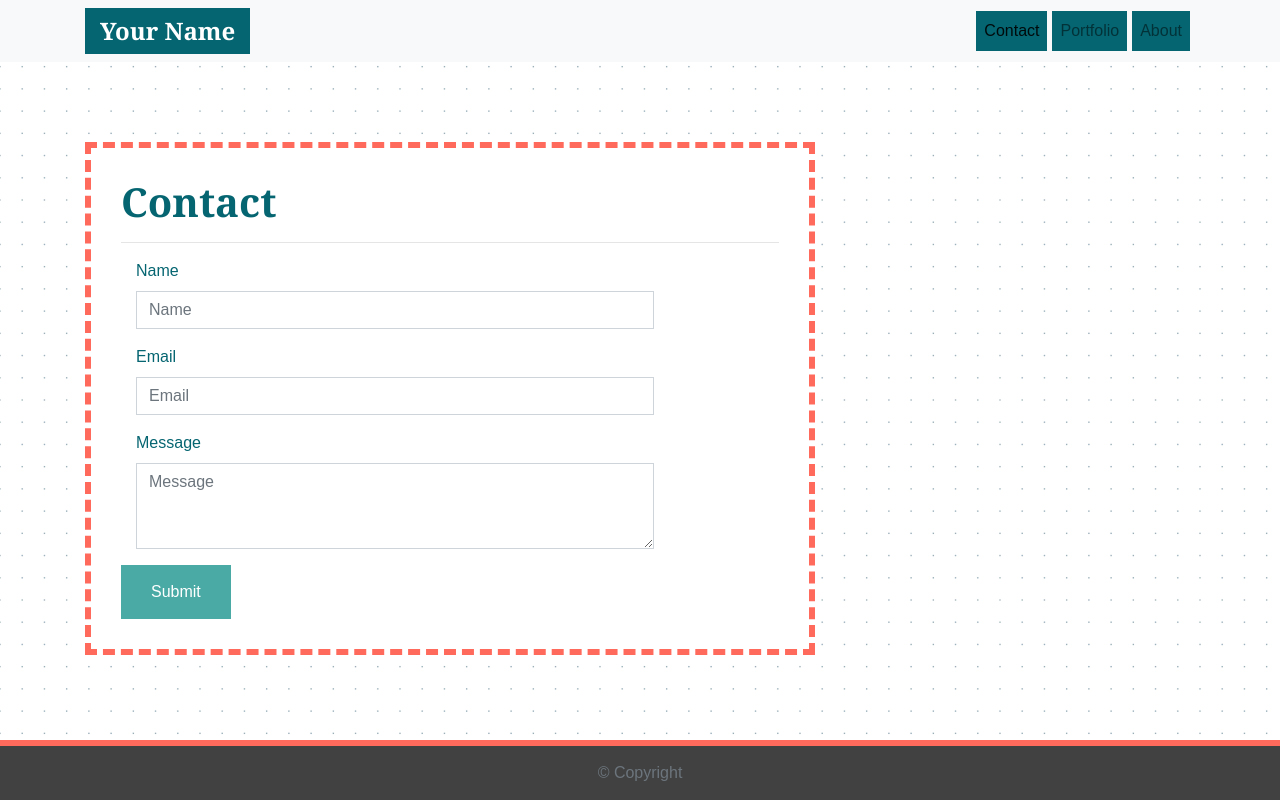
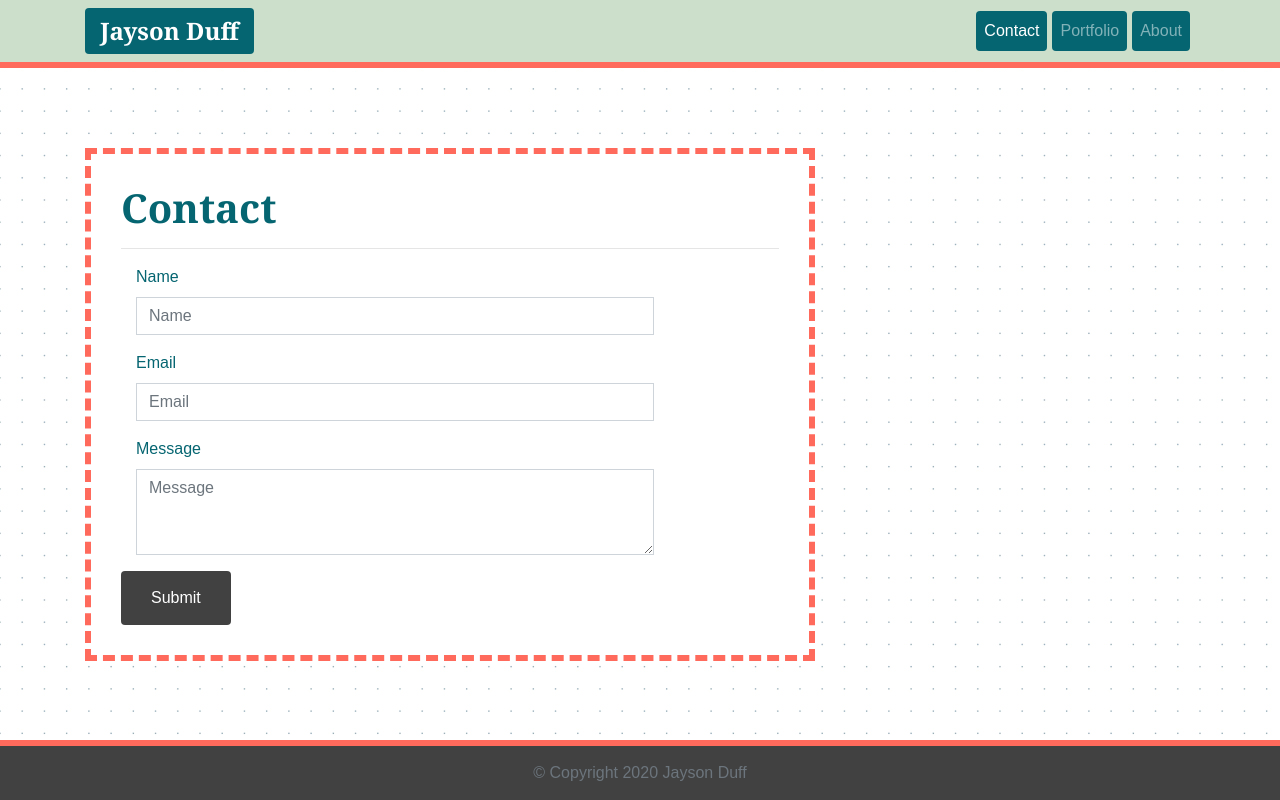
Before and after one commit to fmiusov/portfolio, a plain HTML site: page contact.html in a window 1280 px wide. Drawn offline with nearby package versions, Linux system fonts and the light colour scheme.

Commit message:
consistent styling on all pages/nav

```diff
--- a/assets/css/styles.css
+++ b/assets/css/styles.css
@@ -200,7 +200,7 @@ a.nav-link {
   color: #fff;
 
   /* Visual */
-  background-color: #4aaaa5;
+  background-color: #414141;
   border: 0;
 }
 
--- a/contact.html
+++ b/contact.html
@@ -19,10 +19,10 @@
 
 <body>
 
-    <nav class="navbar navbar-expand-lg navbar-light bg-light">
+    <nav class="navbar navbar-expand-lg navbar-dark">
         <div class="container">
           <!-- Brand and toggle get grouped for better mobile display -->
-          <a class="navbar-brand" href="index.html" id="logo">Your Name</a>
+          <a class="navbar-brand rounded" href="index.html" id="logo">Jayson Duff</a>
           <button class="navbar-toggler" type="button" data-toggle="collapse" data-target="#navbarTogglerDemo01"
             aria-controls="navbarTogglerDemo01" aria-expanded="false" aria-label="Toggle navigation">
             <span class="navbar-toggler-icon"></span>
@@ -30,13 +30,13 @@
           <!-- Collect the nav links, forms, and other content for toggling -->
           <div class="collapse navbar-collapse" id="navbarTogglerDemo01">
             <ul class="navbar-nav ml-auto mt-2 mt-lg-0">
-              <li class="nav-item">
+              <li class="nav-item rounded">
                 <a class="nav-link active" href="contact.html">Contact</a>
               </li>
-              <li class="nav-item">
+              <li class="nav-item rounded">
                 <a class="nav-link" href="portfolio.html">Portfolio</a>
               </li>
-              <li class="nav-item">
+              <li class="nav-item rounded">
                 <a class="nav-link" href="index.html">About</a>
               </li>
             </ul>
@@ -72,7 +72,7 @@
               <textarea id="msg" class="form-control" rows="3" placeholder="Message"></textarea>
             </div>
           </div>
-          <button class="submit-btn">Submit</button>
+          <button class="submit-btn rounded">Submit</button>
         </form>
       </div>
     </section>
@@ -83,7 +83,7 @@
   <footer class="footer">
     <div class="two-toned-footer-color"></div>
     <p class="text-muted text-muted-footer text-center">
-      &copy; Copyright
+      &copy; Copyright 2020 Jayson Duff
     </p>
   </footer>
   <!-- End of footer -->
```
Also changed, not shown: index.html (+1 -1 lines), portfolio.html (+7 -7 lines).
